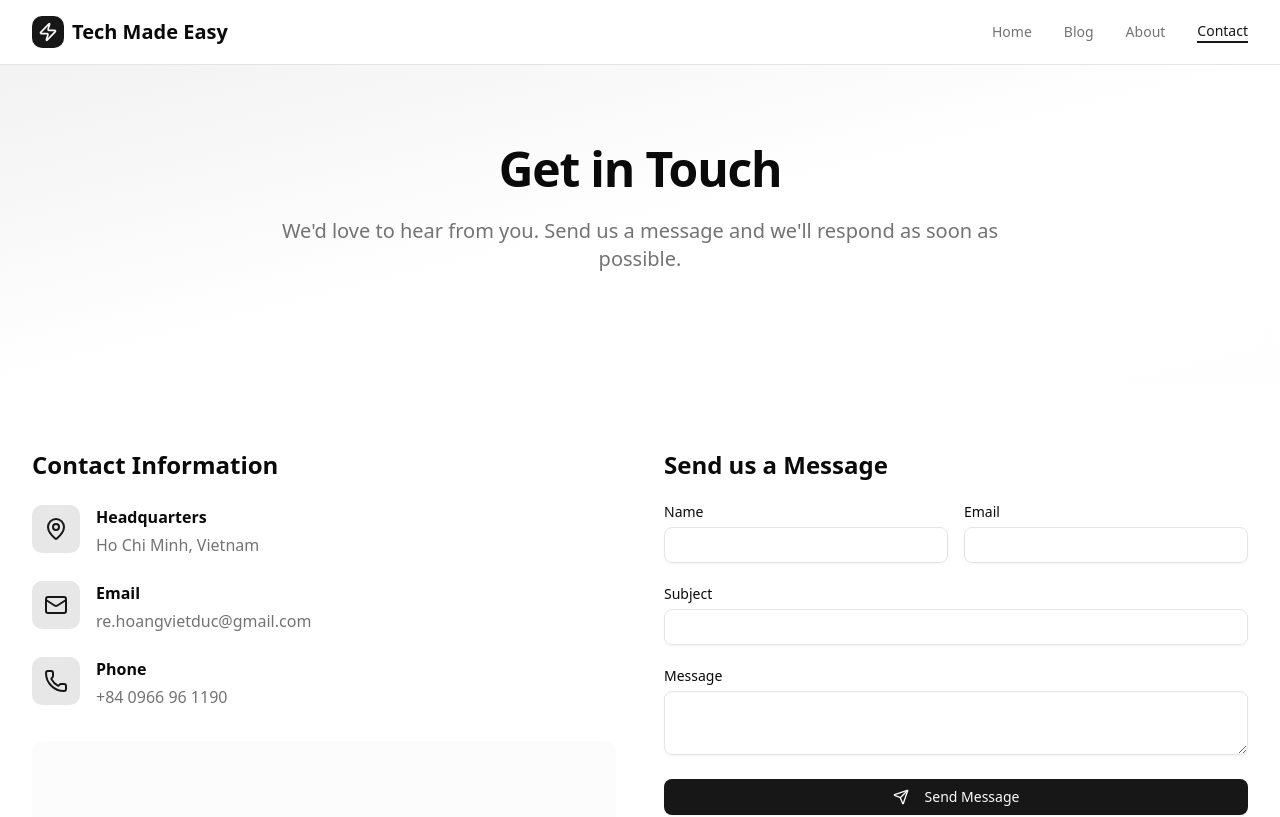
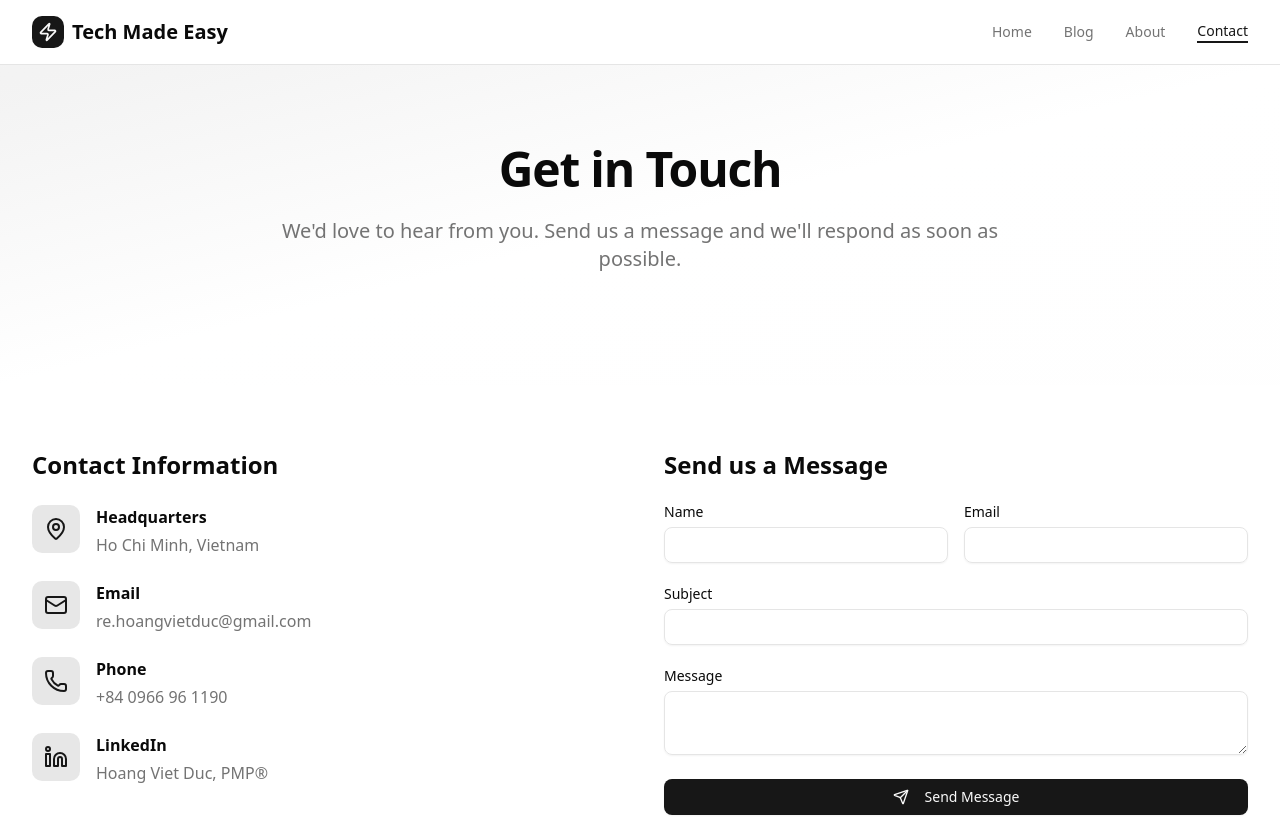
Before and after one commit to Vietduc88x/techmadeeasy-website, a React (Vite) app: page /contact in a window 1280 px wide. Shown: the top 817 px of the page. Built offline with nearby package versions, Linux system fonts and the light colour scheme.

Commit message:
Add LinkedIn profile link to Contact page

```diff
--- a/src/pages/Contact.jsx
+++ b/src/pages/Contact.jsx
@@ -1,5 +1,5 @@
 import React, { useState } from 'react';
-import { MapPin, Mail, Phone, Send, Newspaper, Megaphone, PenTool } from 'lucide-react';
+import { MapPin, Mail, Phone, Send, Newspaper, Megaphone, PenTool, Linkedin } from 'lucide-react';
 import { Button } from '@/components/ui/button';
 import { Card, CardContent, CardDescription, CardHeader, CardTitle } from '@/components/ui/card';
 import { Input } from '@/components/ui/input';
@@ -52,6 +52,12 @@ export function Contact() {
       title: 'Phone',
       content: '+84 0966 96 1190',
       link: 'tel:+84966961190',
+    },
+    {
+      icon: Linkedin,
+      title: 'LinkedIn',
+      content: 'Hoang Viet Duc, PMP®',
+      link: 'https://www.linkedin.com/in/hoang-vietduc-pmp%C2%AE-100842aa/',
     },
   ];
 
@@ -112,6 +118,8 @@ export function Contact() {
                           <a
                             href={info.link}
                             className="text-muted-foreground hover:text-primary transition-colors"
+                            target={info.title === 'LinkedIn' ? '_blank' : undefined}
+                            rel={info.title === 'LinkedIn' ? 'noopener noreferrer' : undefined}
                           >
                             {info.content}
                           </a>
```
